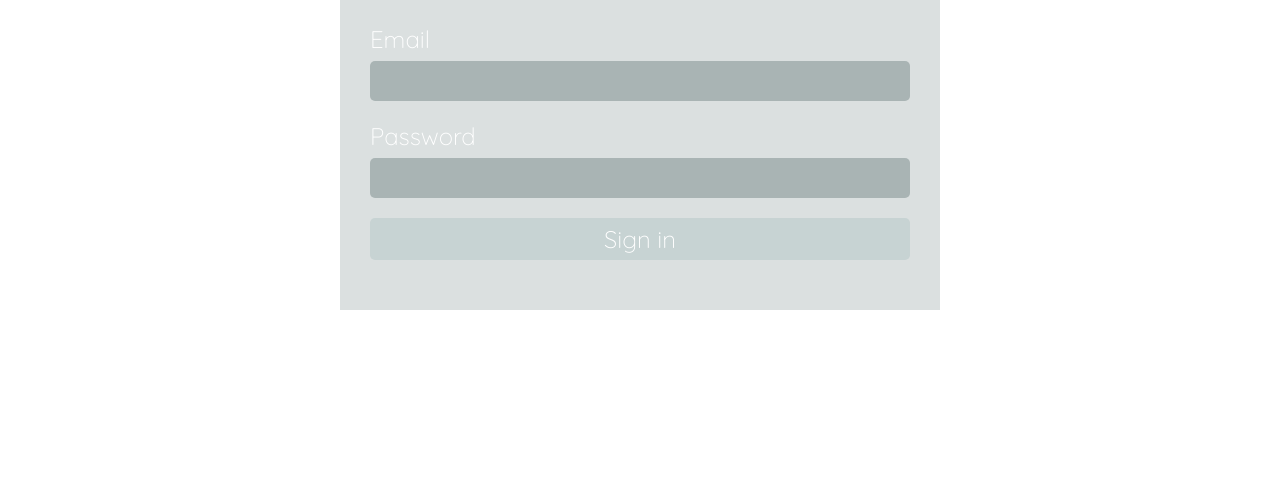
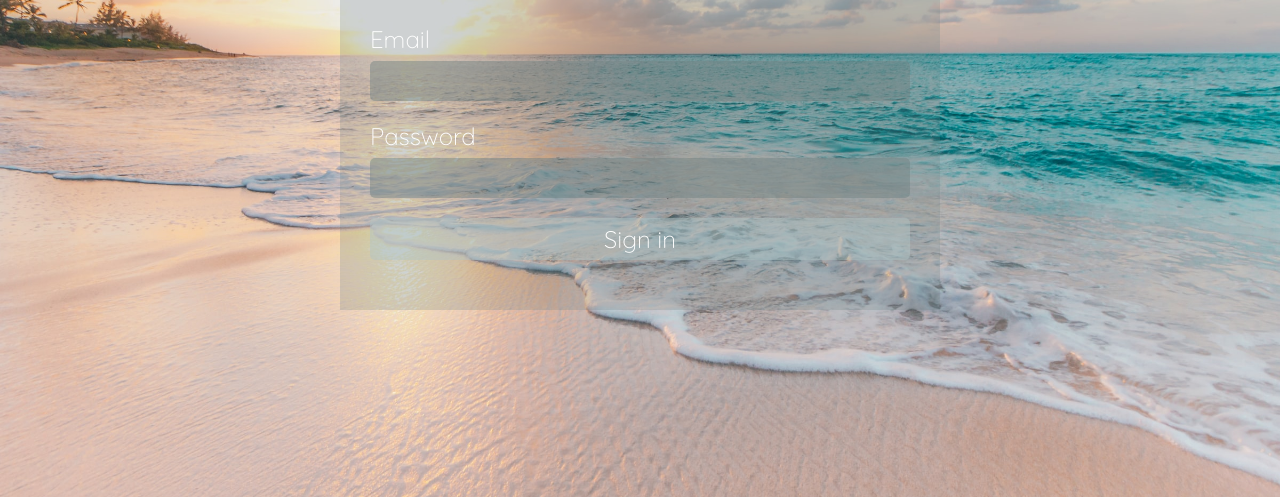
Before and after one commit to confy01/Transparent-login-page, a plain HTML site: page index.html in a window 1280 px wide. Shown: the part 303-800 px from the top of the page. Drawn offline with Linux system fonts and the light colour scheme.

Commit message:
Update style.css

```diff
--- a/css/style.css
+++ b/css/style.css
@@ -7,7 +7,7 @@
 
 .main-container{
     display: flex;
-    background-image: url("images/main-bg.jpg");
+    background-image: url("../images/main-bg.jpg");
     width: 100vw;
     height: 100vh;
     background-size: cover;
```
